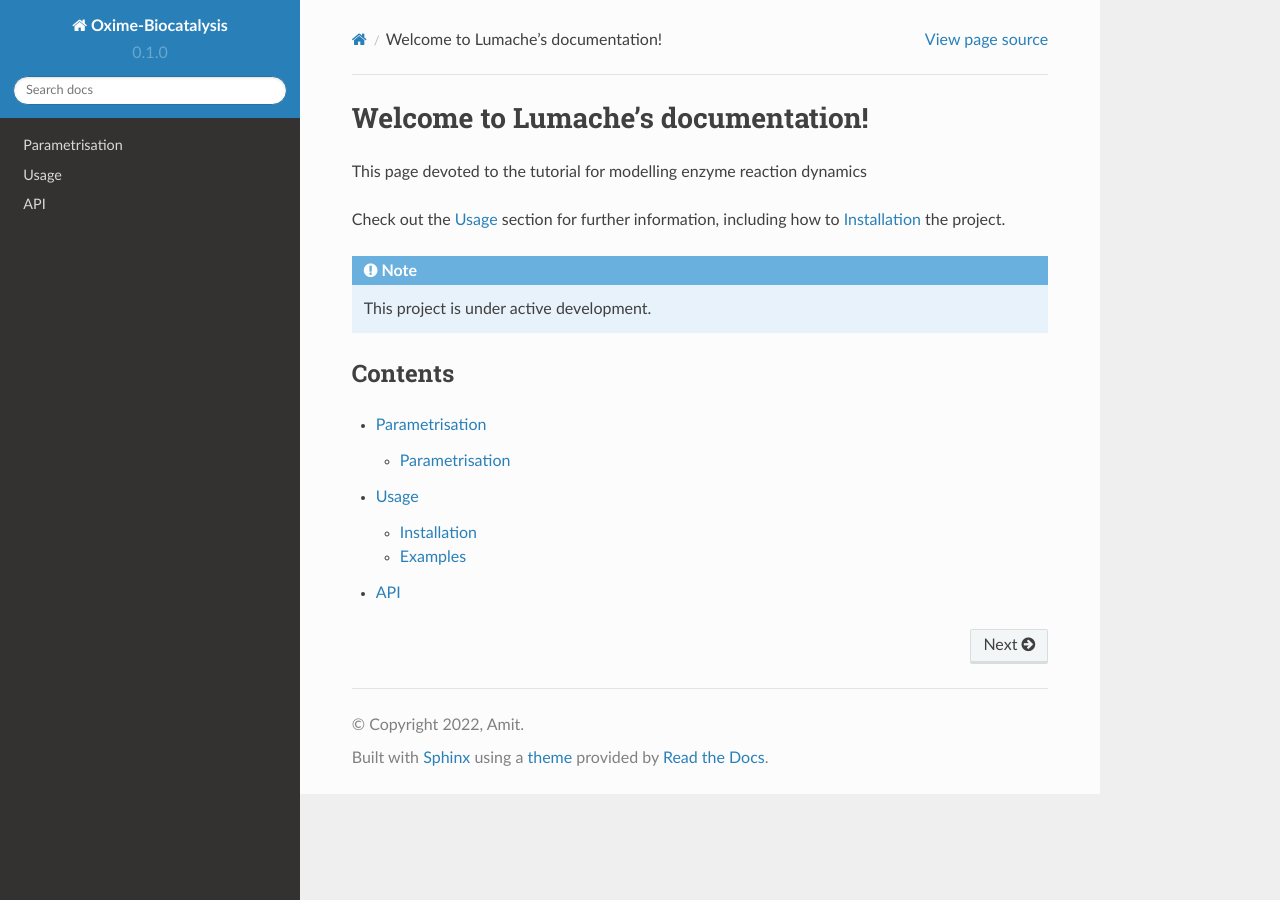
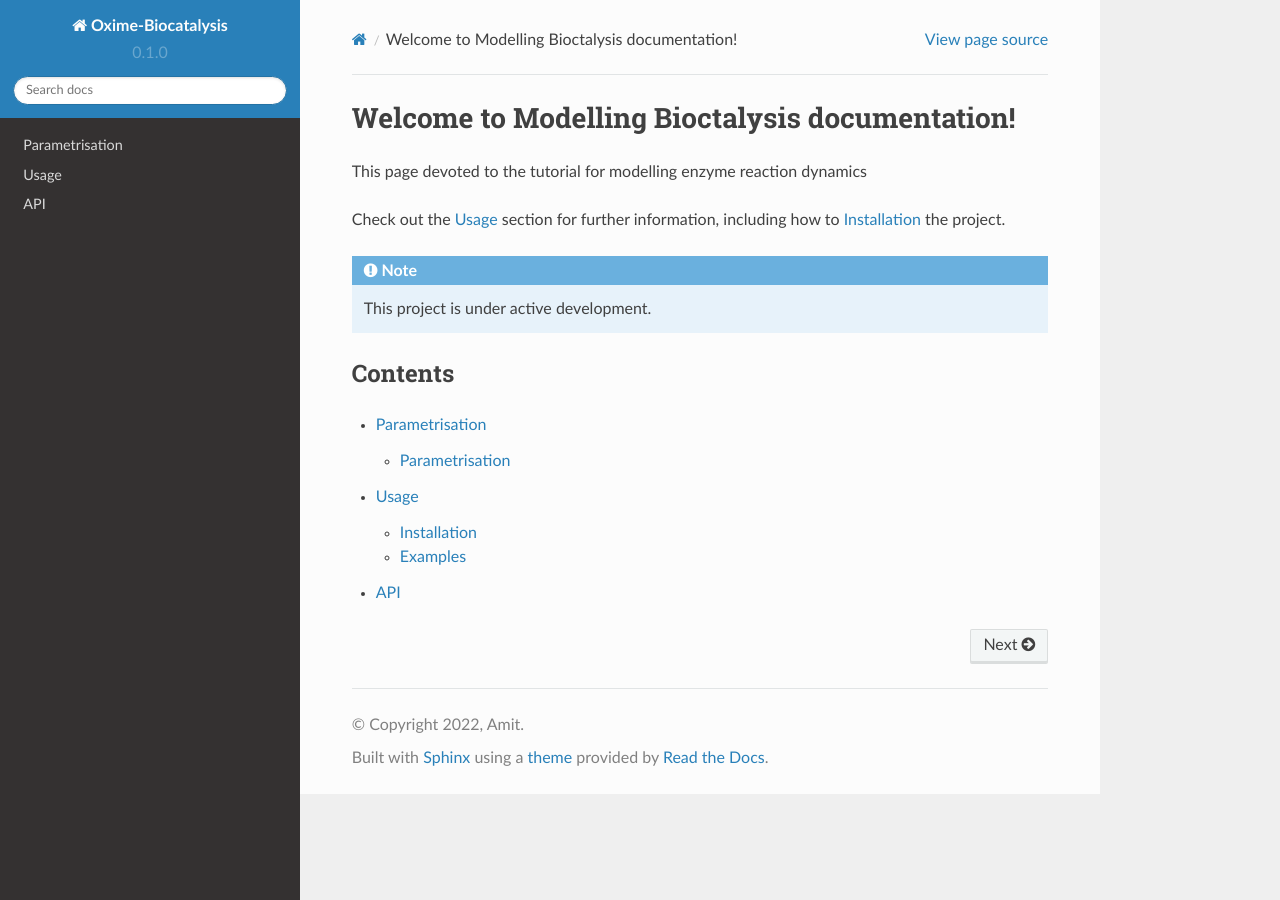
Before and after one commit to hopanoid/Enzyme-Reaction-Dynamics-Tutorial, a Sphinx documentation site: the page built from docs/source/index.rst, in a window 1280 px wide. Built offline with Sphinx 7.4.7 and the Read the Docs theme 2.0.0, drawn with Linux system fonts in a browser that asks for light colours.

Commit message:
My first commit using cli

```diff
--- a/docs/source/index.rst
+++ b/docs/source/index.rst
@@ -1,4 +1,4 @@
-Welcome to Lumache's documentation!
+Welcome to Modelling Bioctalysis documentation!
 ===================================
 
 This page devoted to the tutorial for modelling enzyme reaction dynamics
```
